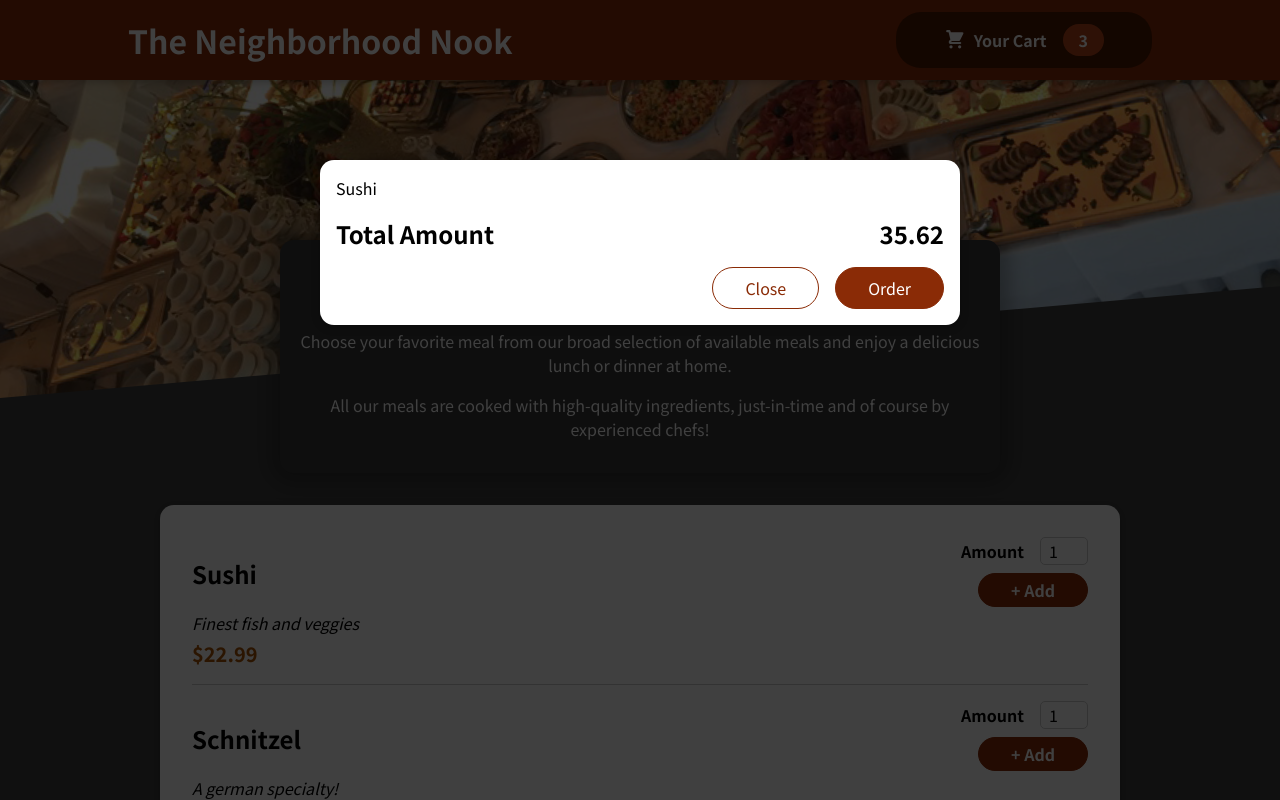
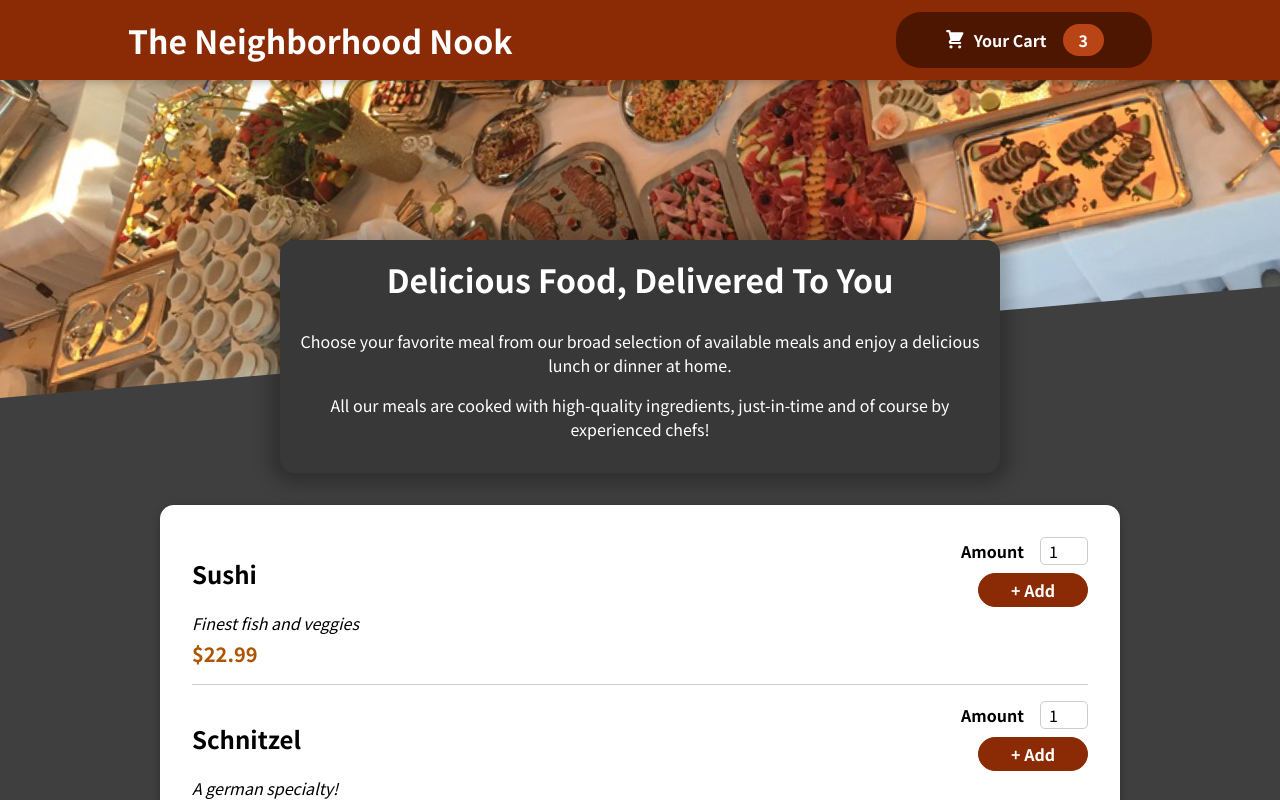
Before and after one commit to haiderali780/Online-Restaurant-Ordering-App, a React (Create React App) app: page / in a window 1280 px wide. Shown: the top 800 px of the page. Built offline with nearby package versions, Linux system fonts and the light colour scheme.

Commit message:
mananging cart and modal state

```diff
--- a/src/App.js
+++ b/src/App.js
@@ -1,12 +1,22 @@
-import { Fragment } from "react";
+import { Fragment ,useState} from "react";
 import Header from "./components/Layout/Header";
 import Meals from "./components/Meals/Meals";
 import Cart from "./components/Cart/Cart";
 function App() {
+
+const [cartIsShown,setCartIsShown]=useState(false)
+const showCardHandler=()=>
+{
+  setCartIsShown(true)
+}
+const hidCardHandler=()=>
+{
+  setCartIsShown(false)
+}
   return (
     <Fragment>
-      <Cart/>
-      <Header />
+      {cartIsShown&&<Cart onClose={hidCardHandler}/>}
+      <Header onShowCart={showCardHandler} />
       <main>
         <Meals />
       </main>
--- a/src/components/Cart/Cart.js
+++ b/src/components/Cart/Cart.js
@@ -1,24 +1,26 @@
-import Modal from '../UI/Modal';
-import classes from './Cart.module.css';
+import Modal from "../UI/Modal";
+import classes from "./Cart.module.css";
 
 const Cart = (props) => {
   const cartItems = (
-    <ul className={classes['cart-items']}>
-      {[{ id: 'c1', name: 'Sushi', amount: 2, price: 12.99 }].map((item) => (
+    <ul className={classes["cart-items"]}>
+      {[{ id: "c1", name: "Sushi", amount: 2, price: 12.99 }].map((item) => (
         <li>{item.name}</li>
       ))}
     </ul>
   );
 
   return (
-    <Modal>
+    <Modal onClose={props.onClose}>
       {cartItems}
       <div className={classes.total}>
         <span>Total Amount</span>
         <span>35.62</span>
       </div>
       <div className={classes.actions}>
-        <button className={classes['button--alt']}>Close</button>
+        <button className={classes["button--alt"]} onClick={props.onClose}>
+          Close
+        </button>
         <button className={classes.button}>Order</button>
       </div>
     </Modal>
--- a/src/components/Layout/Header.js
+++ b/src/components/Layout/Header.js
@@ -8,7 +8,7 @@
     <Fragment>
       <header className={classes.header}>
         <h1>The Neighborhood Nook</h1>
-        <HeaderCartButton />
+        <HeaderCartButton onClick={props.onShowCart} />
       </header>
       <div className={classes["main-image"]}>
         <img src={foodImage} alt="A table full of Dishes" />
--- a/src/components/Layout/HeaderCartButton.js
+++ b/src/components/Layout/HeaderCartButton.js
@@ -3,7 +3,7 @@
 
 const HeaderCartButton = (props) => {
   return (
-    <button className={classes.button}>
+    <button className={classes.button} onClick={props.onClick}>
       <span className={classes.icon}>
         <CartIcon />
       </span>
--- a/src/components/UI/Modal.js
+++ b/src/components/UI/Modal.js
@@ -4,7 +4,7 @@
 import classes from "./Modal.module.css";
 
 const Backdrop = (props) => {
-  return <div className={classes.backdrop} />;
+  return <div className={classes.backdrop} onClick={props.onClose} />;
 };
 
 const ModalOverlay = (props) => {
@@ -20,7 +20,10 @@
 const Modal = (props) => {
   return (
     <Fragment>
-      {ReactDOM.createPortal(<Backdrop />, portalElement)}
+      {ReactDOM.createPortal(
+        <Backdrop onClose={props.onClose} />,
+        portalElement
+      )}
       {ReactDOM.createPortal(
         <ModalOverlay>{props.children}</ModalOverlay>,
         portalElement
```
